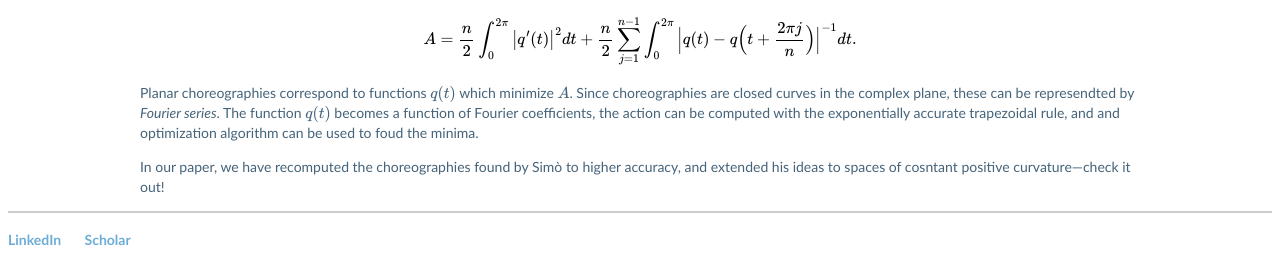
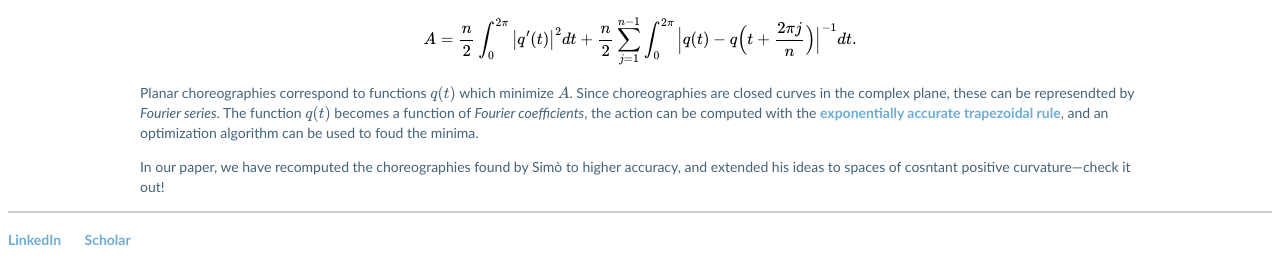
Before and after one commit to Hadrien-Montanelli/Hadrien-Montanelli.github.io, a Jekyll site: the page built from _posts/2017-10-09-choreographies.md, in a window 1280 px wide. Shown: the part 905-1169 px from the top of the page. Built offline with Jekyll 4.4.1, drawn with Linux system fonts in a browser that asks for light colours; formulas are drawn with MathJax 3.

Commit message:
Update 2017-10-09-choreographies.md

```diff
--- a/_posts/2017-10-09-choreographies.md
+++ b/_posts/2017-10-09-choreographies.md
@@ -86,7 +86,7 @@ $$
 
 Planar choreographies correspond to functions $$q(t)$$ which minimize $$A$$.
 Since choreographies are closed curves in the complex plane, these can be represendted by <i>Fourier series</i>.
-The function $$q(t)$$ becomes a function of Fourier coefficients, the action can be computed with the exponentially
-accurate trapezoidal rule, and and optimization algorithm can be used to foud the minima.
+The function $$q(t)$$ becomes a function of <i>Fourier coefficients</i>, the action can be computed with
+the <a href="http://people.maths.ox.ac.uk/trefethen/publication/PDF/2014_149.pdf">exponentially accurate trapezoidal rule</a>, and an optimization algorithm can be used to foud the minima.
 
 In our paper, we have recomputed the choreographies found by Simò to higher accuracy, and extended his ideas to spaces of cosntant positive curvature---check it out!
```
